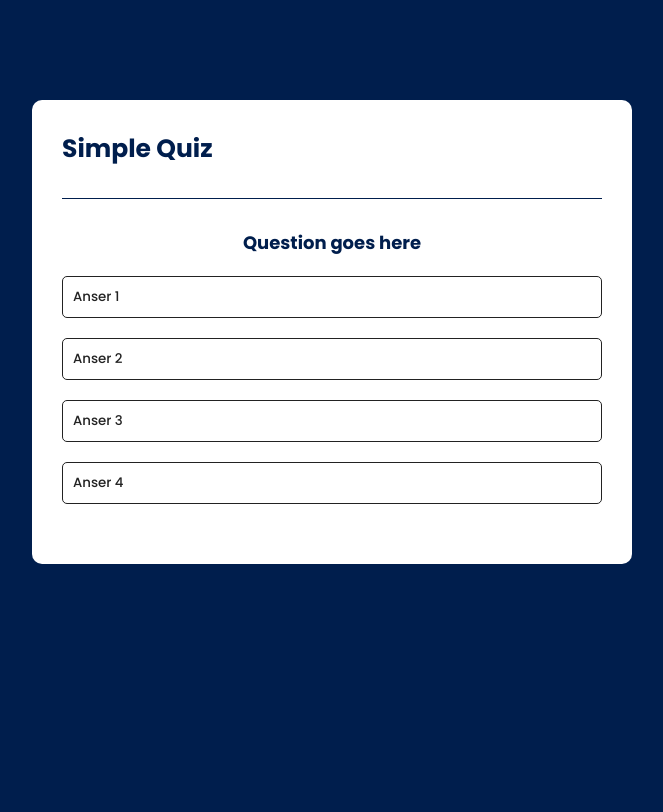
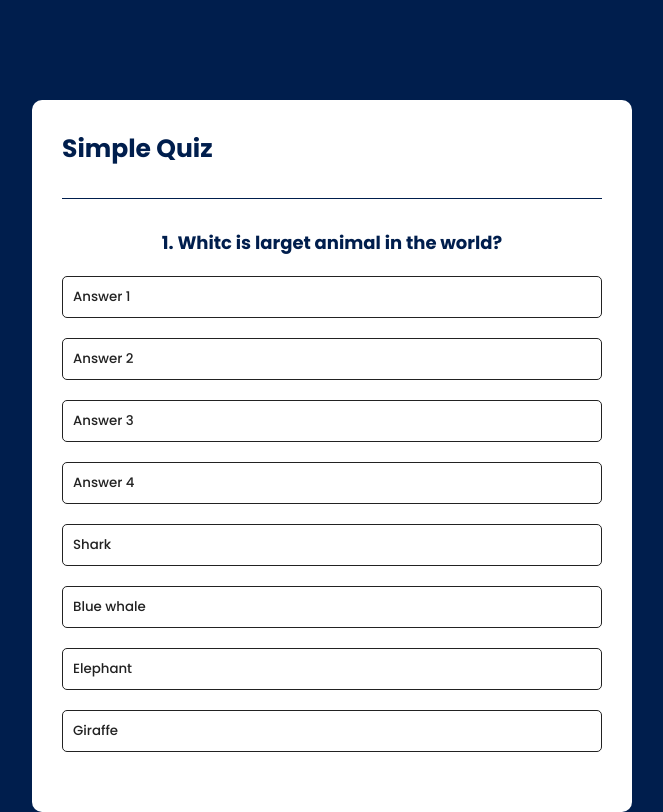
Before and after one commit to EversonMG96/Quizz-app, a plain HTML site: page index.html in a window 1280 px wide. Shown: the whole page, without its empty margins (308-971 px from the left). Drawn offline with Linux system fonts and the light colour scheme.

Commit message:
analyzing the code and finding typing errors

```diff
--- a/index.html
+++ b/index.html
@@ -13,11 +13,11 @@
         <h1>Simple Quiz</h1>
         <div class="quiz">
             <h2 id="question">Question goes here</h2>
-            <div id="anser-buttons">
-                <button class="btn">Anser 1</button>
-                <button class="btn">Anser 2</button>
-                <button class="btn">Anser 3</button>
-                <button class="btn">Anser 4</button>
+            <div id="answer-buttons">
+                <button class="btn">Answer 1</button>
+                <button class="btn">Answer 2</button>
+                <button class="btn">Answer 3</button>
+                <button class="btn">Answer 4</button>
             </div>
             <button id="next-btn">Next</button>
         </div>
--- a/src/javascript/main.js
+++ b/src/javascript/main.js
@@ -42,7 +42,7 @@ const questions = [
 ];
 
 const questionElement = document.getElementById("question");
-const answerButton = document.getElementById("anser-buttons");
+const answerButton = document.getElementById("answer-buttons");
 const nextButton = document.getElementById("next-btn");
 
 let currentQuestionIndex = 0;
@@ -52,18 +52,20 @@ function starQuiz() {
     currentQuestionIndex = 0;
     score = 0;
     nextButton.innerHTML = "Next";
-    showQueastion();
+    showQuestion();
 }
 
-function showQuest() {
-    let currentQuestionIndex = questions[currentQuestionIndex];
+function showQuestion() {
+    let currentQuestion = questions[currentQuestionIndex];
     let questionNo = currentQuestionIndex + 1;
     questionElement.innerHTML = questionNo + ". " + currentQuestion.question;
 
-    currentQuestion.answers.forEach(answers => {
+    currentQuestion.answers.forEach(answer => {
        const button = document.createElement("button");
-       button.innerHTML = answers.text;
+       button.innerHTML = answer.text;
        button.classList.add("btn");
        answerButton.appendChild(button);
     });
 }
+
+starQuiz();
```
